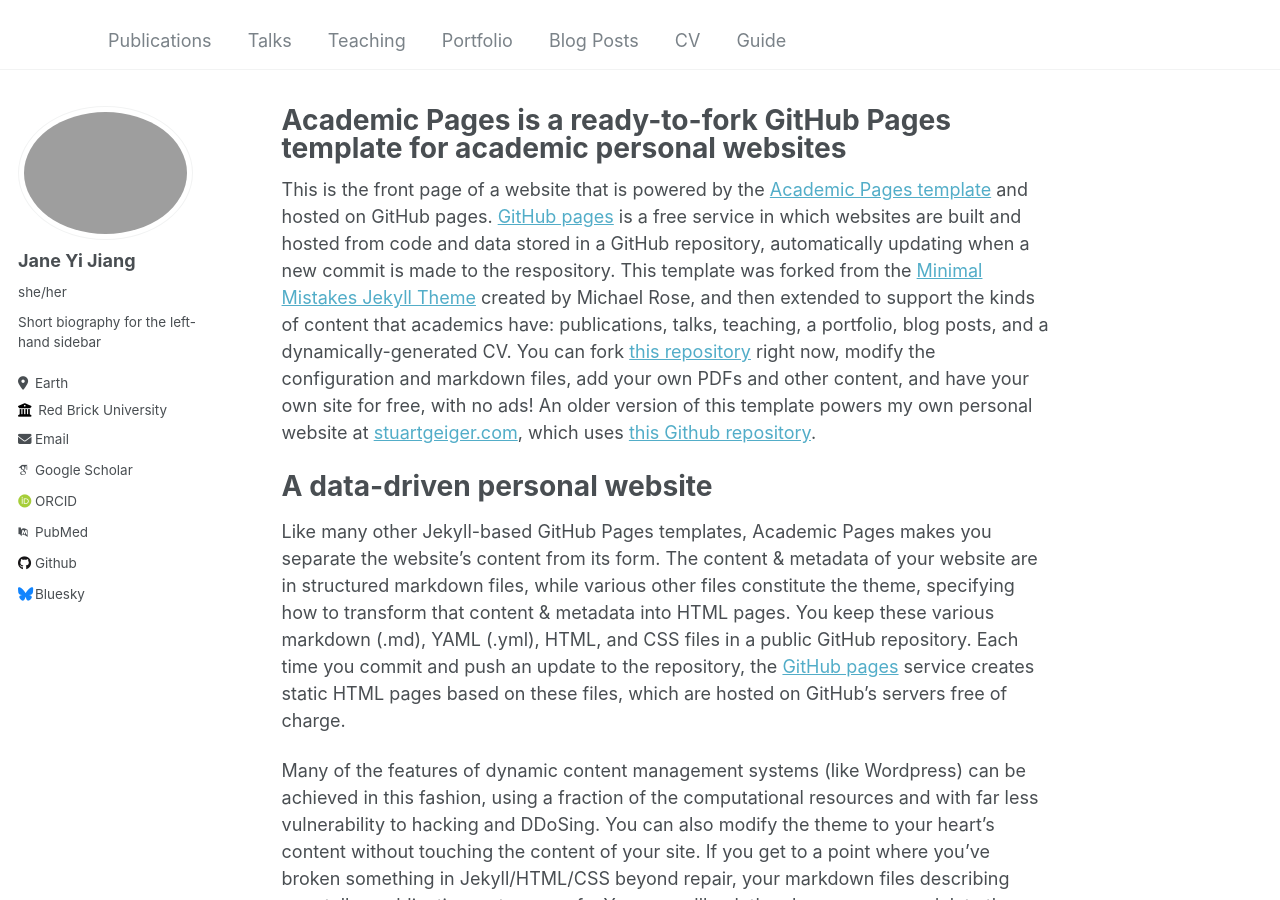
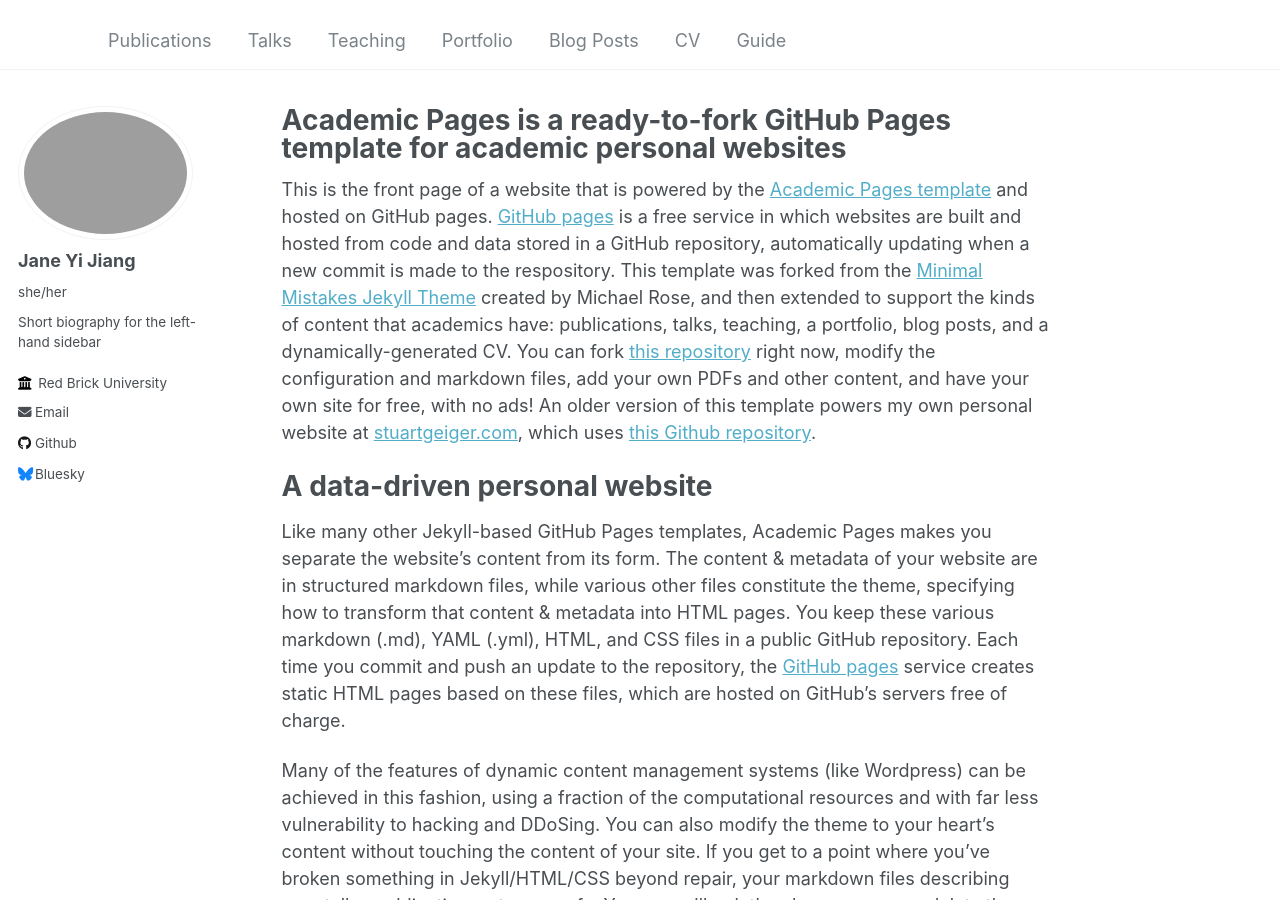
Before and after one commit to jiangyijane/jiangyijane.github.io, a Jekyll site: the page built from _pages/about.md, in a window 1280 px wide and 900 px high. Built offline with Jekyll 4.4.1, drawn with Linux system fonts in a browser that asks for light colours; some web fonts are replaced; part of the change alters nothing that is shown.

Commit message:
Update _config.yml

```diff
--- a/_config.yml
+++ b/_config.yml
@@ -25,19 +25,19 @@ author:
   name             : "Jane Yi Jiang"
   pronouns         : "she/her"
   bio              : "Short biography for the left-hand sidebar"
-  location         : "Earth"
+  #location         : "Earth"
   employer         : "Red Brick University"
   uri              : # URL
-  email            : "none@example.org"
+  email            : "jiang.3186@osu.edu"
 
   # Academic websites
-  arxiv            : # URL - Update with the correct link to your profile
-  googlescholar    : "https://scholar.google.com/citations?user=PS_CX0AAAAAJ"
-  impactstory      : # URL
-  orcid            : "http://orcid.org/yourorcidurl"
-  semantic         : # URL
-  pubmed           : "https://www.ncbi.nlm.nih.gov/pubmed/?term=john+snow"
-  researchgate     : # URL
+  # arxiv            : # URL - Update with the correct link to your profile
+  # googlescholar    : "https://scholar.google.com/citations?user=PS_CX0AAAAAJ"
+  # impactstory      : # URL
+  # orcid            : "http://orcid.org/yourorcidurl"
+  # semantic         : # URL
+  # pubmed           : "https://www.ncbi.nlm.nih.gov/pubmed/?term=john+snow"
+  # researchgate     : # URL
 
   # Repositories and software development
   bitbucket        : # Username - Update with your username on the site
```
